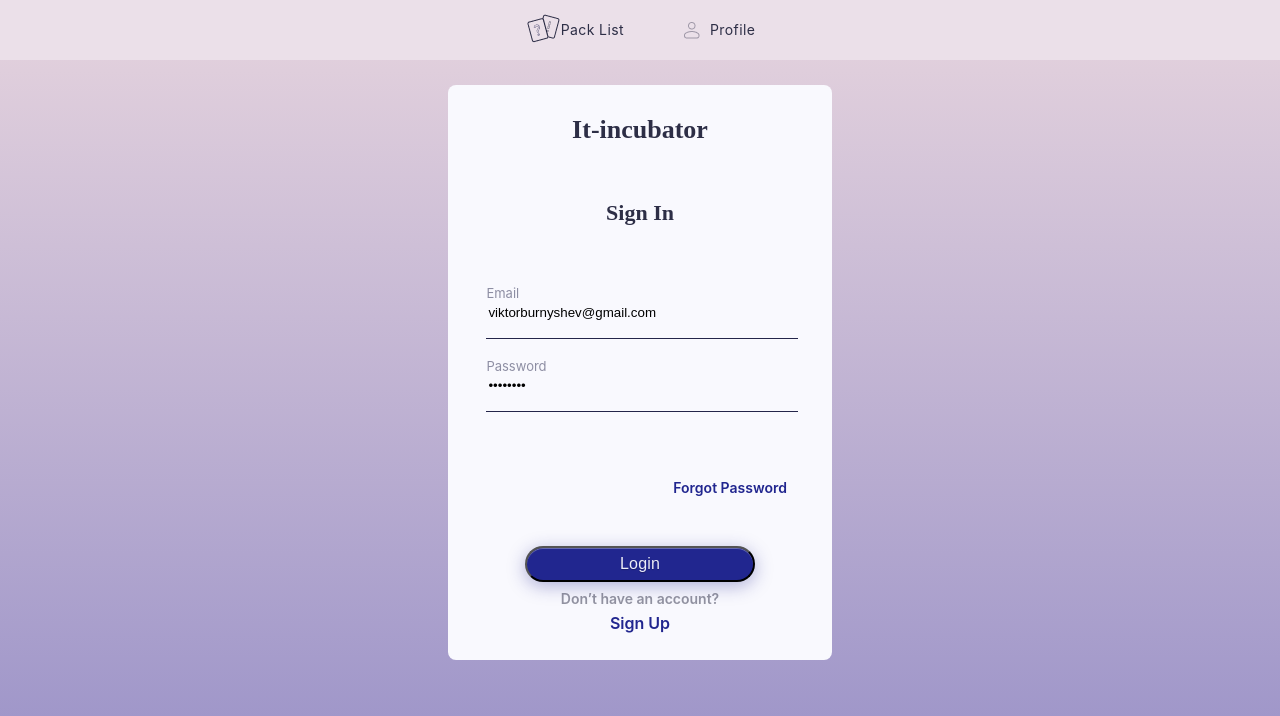
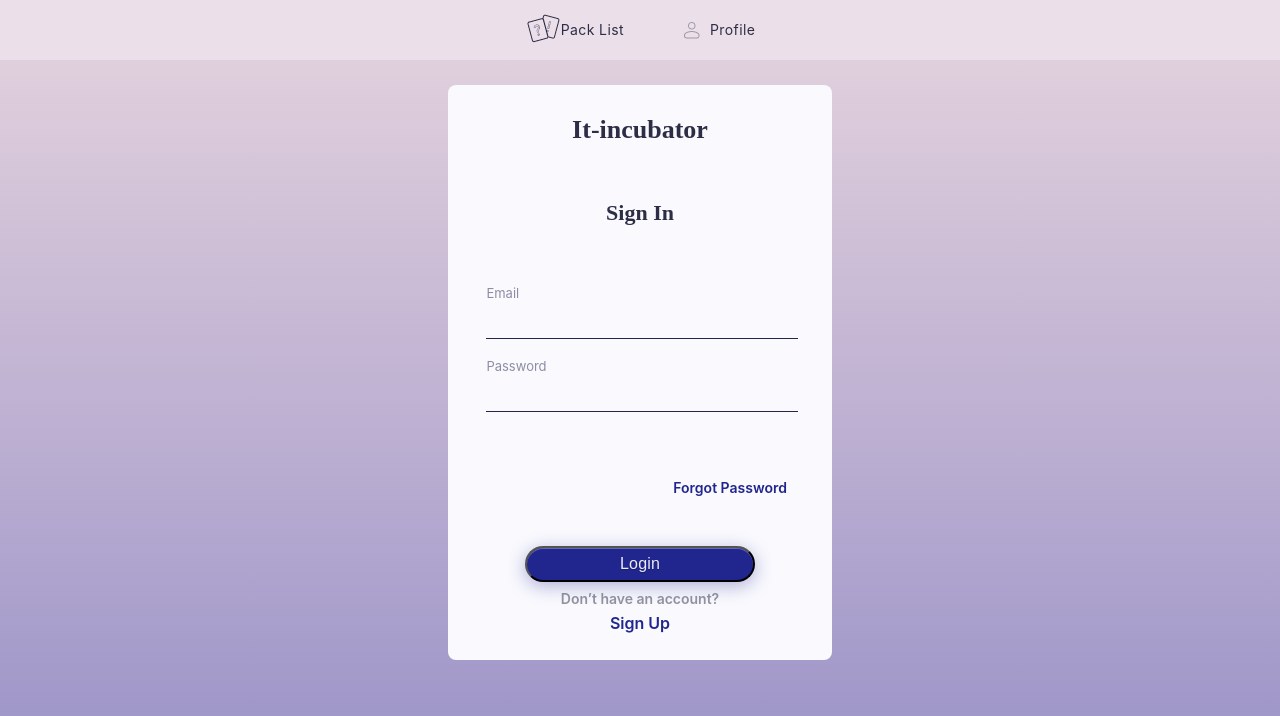
Before and after one commit to PsyHow/FridayProject, a React (Create React App) app: page / in a window 1280 px wide. Shown: the top 716 px of the page. Built offline with nearby package versions, Linux system fonts and the light colour scheme; no server answers.

Commit message:
change baseUrl

```diff
--- a/src/components/Login/Login.tsx
+++ b/src/components/Login/Login.tsx
@@ -21,8 +21,8 @@ export const Login = (): ReactElement => {
 
   const formik = useFormik({
     initialValues: {
-      email: 'viktorburnyshev@gmail.com',
-      password: '12345Qwe',
+      email: '',
+      password: '',
       rememberMe: true,
     },
     validate: values => {
--- a/src/dal/apiConfing/apiConfing.tsx
+++ b/src/dal/apiConfing/apiConfing.tsx
@@ -1,7 +1,7 @@
 import axios from 'axios';
 
 export const instance = axios.create({
-  baseURL: 'http://localhost:7542/2.0/',
-  // baseURL: "https://neko-back.herokuapp.com/2.0",
+  // baseURL: 'http://localhost:7542/2.0/',
+  baseURL: 'https://neko-back.herokuapp.com/2.0',
   withCredentials: true,
 });
```
